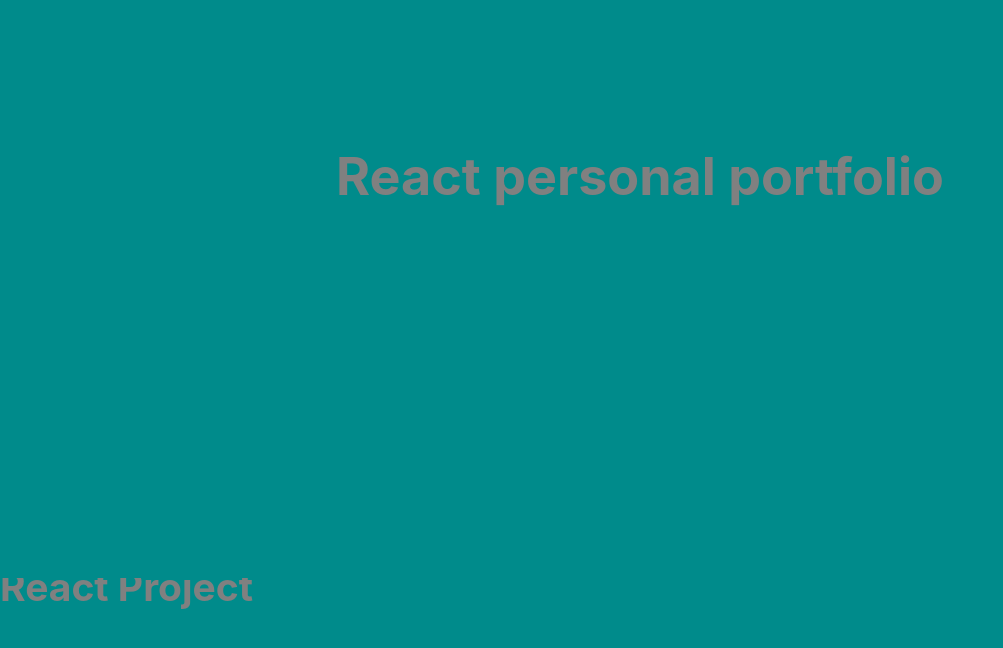
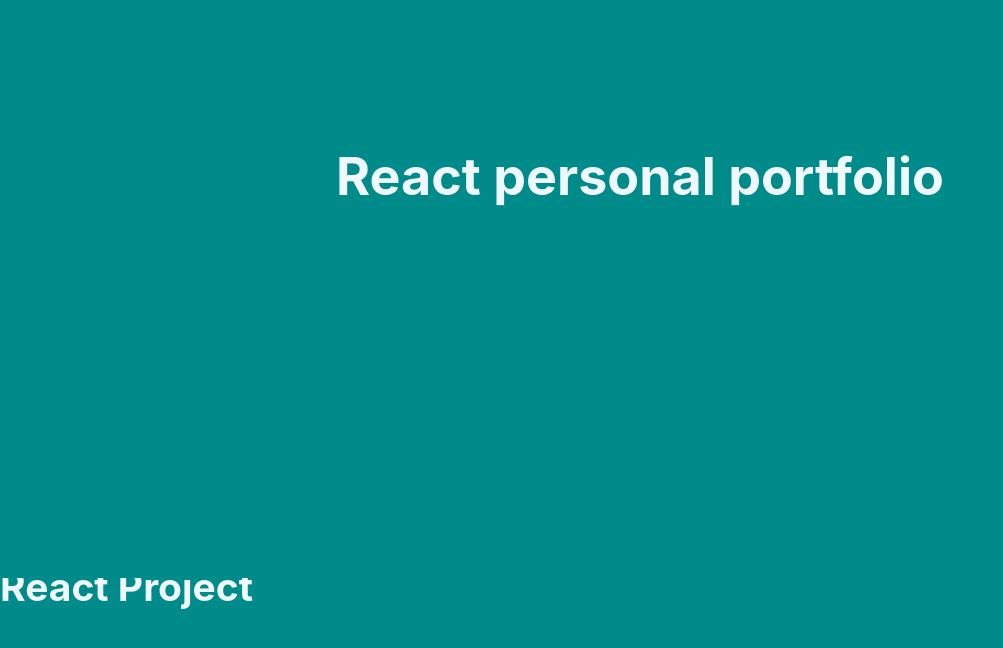
Before and after one commit to ashoksrt-248/personal, a React (Create React App) app: page / in a window 1280 px wide. Shown: the top 648 px of the page, without its empty margins (0-1003 px from the left). Built offline with nearby package versions, Linux system fonts and the light colour scheme.

Commit message:
css color changes

```diff
--- a/src/App.css
+++ b/src/App.css
@@ -21,7 +21,7 @@
   align-items: center;
   justify-content: center;
   font-size: calc(10px + 2vmin);
-  color: gray;
+  color:aliceblue;
   background-color: darkcyan;
 }
 
```
